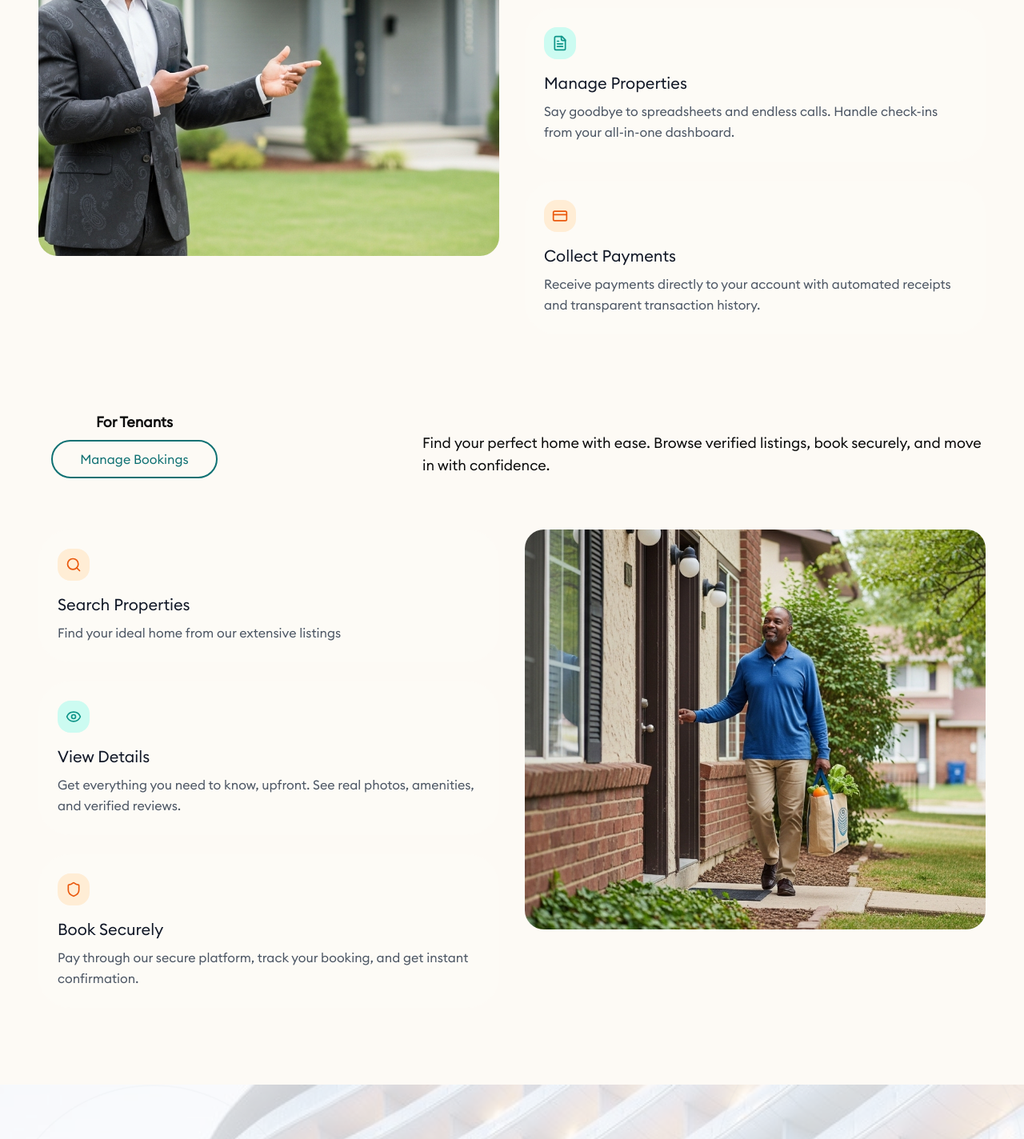
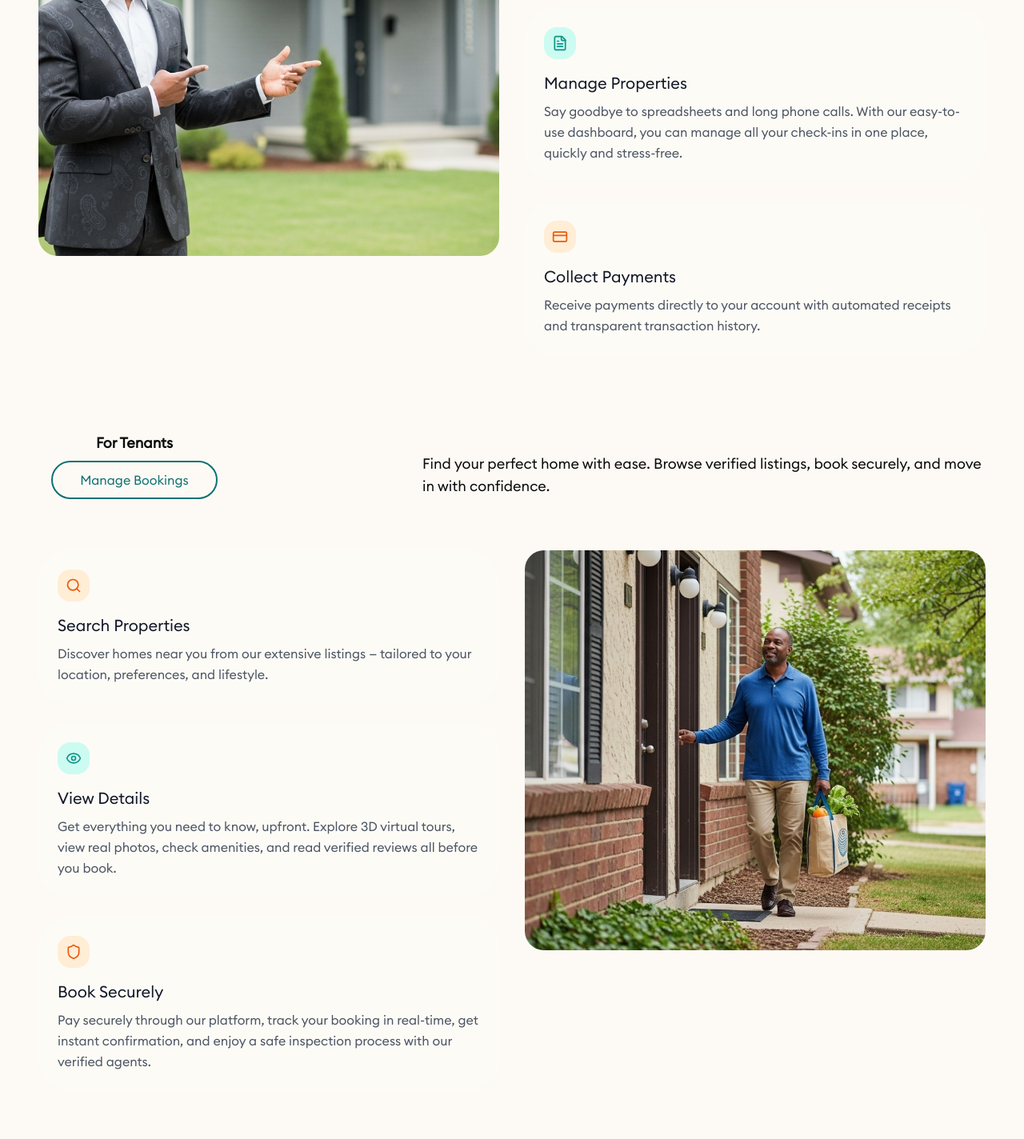
Before and after one commit to ABBA-DALHATU/residence_site, a Next.js app: page / in a window 1280 px wide. Shown: the part 1920-3344 px from the top of the page at 80% size. Built offline with nearby package versions, Linux system fonts and the light colour scheme.

Commit message:
Update page.tsx
Changed descriptions

```diff
--- a/src/app/page.tsx
+++ b/src/app/page.tsx
@@ -295,7 +295,7 @@ export default function ResidenceLanding() {
               Manage Properties
             </h4>
             <p className="text-gray-600 leading-relaxed">
-              Say goodbye to spreadsheets and endless calls. Handle check-ins from your all-in-one dashboard.
+              Say goodbye to spreadsheets and long phone calls. With our easy-to-use dashboard, you can manage all your check-ins in one place, quickly and stress-free.
             </p>
           </div>
         </div>
@@ -383,7 +383,7 @@ export default function ResidenceLanding() {
               Search Properties
             </h4>
             <p className="text-gray-600 leading-relaxed">
-              Find your ideal home from our extensive listings
+              Discover homes near you from our extensive listings — tailored to your location, preferences, and lifestyle.
             </p>
           </div>
         </div>
@@ -408,7 +408,7 @@ export default function ResidenceLanding() {
               View Details
             </h4>
             <p className="text-gray-600 leading-relaxed">
-              Get everything you need to know, upfront. See real photos, amenities, and verified reviews.
+              Get everything you need to know, upfront. Explore 3D virtual tours, view real photos, check amenities, and read verified reviews  all before you book.
             </p>
           </div>
         </div>
@@ -433,7 +433,7 @@ export default function ResidenceLanding() {
               Book Securely
             </h4>
             <p className="text-gray-600 leading-relaxed">
-              Pay through our secure platform, track your booking, and get instant confirmation.
+              Pay securely through our platform, track your booking in real-time, get instant confirmation, and enjoy a safe inspection process with our verified agents.
             </p>
           </div>
         </div>
```
